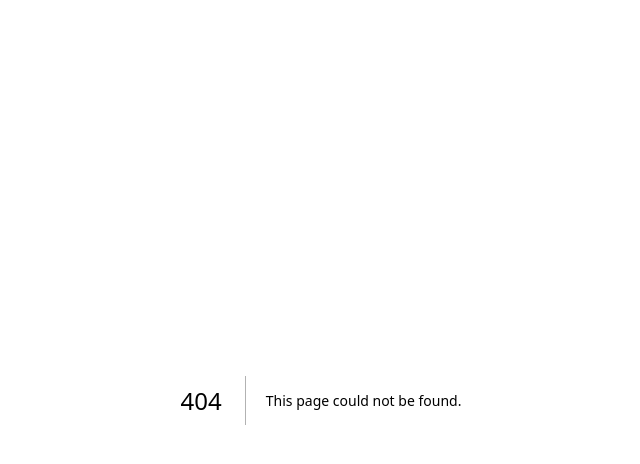
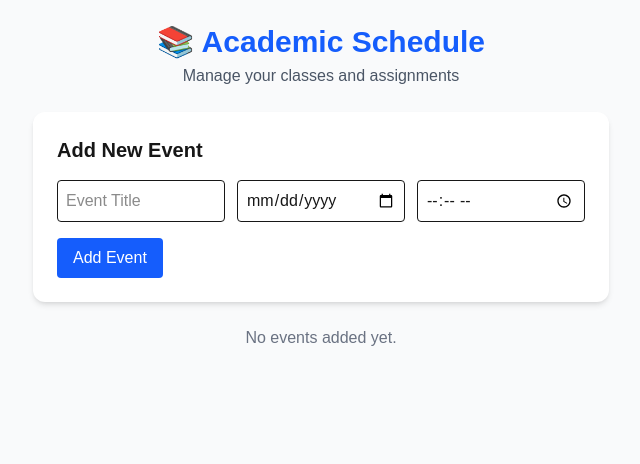
Before and after one commit to klajdi24/weekwise-ai, a Next.js app: page /Schedule in a window 1280 px wide. Before the commit this address had no page. Shown: the top 464 px of the page, without its empty margins (319-959 px from the left). Built offline with nearby package versions, Linux system fonts and the light colour scheme.

Commit message:
Add interactive Academic Schedule page and update Home links

```diff
--- /dev/null
+++ b/app/Schedule/page.tsx
@@ -0,0 +1,98 @@
+"use client";
+import React, { useState } from "react";
+
+interface Event {
+  id: number;
+  title: string;
+  date: string;
+  time: string;
+}
+
+export default function Schedule() {
+  const [events, setEvents] = useState<Event[]>([]);
+  const [title, setTitle] = useState("");
+  const [date, setDate] = useState("");
+  const [time, setTime] = useState("");
+
+  const addEvent = () => {
+    if (!title || !date || !time) return;
+    setEvents([...events, { id: Date.now(), title, date, time }]);
+    setTitle("");
+    setDate("");
+    setTime("");
+  };
+
+  const deleteEvent = (id: number) => {
+    setEvents(events.filter((event) => event.id !== id));
+  };
+
+  return (
+    <div className="min-h-screen bg-gray-50 p-6">
+      <header className="mb-6 text-center">
+        <h1 className="text-3xl font-bold text-blue-600">📚 Academic Schedule</h1>
+        <p className="text-gray-600 mt-1">Manage your classes and assignments</p>
+      </header>
+
+      {/* Add Event Form */}
+      <div className="bg-white p-6 rounded-xl shadow-md mb-6 max-w-xl mx-auto">
+        <h2 className="text-xl font-semibold mb-4">Add New Event</h2>
+        <div className="grid grid-cols-1 md:grid-cols-3 gap-3 mb-4">
+          <input
+            type="text"
+            placeholder="Event Title"
+            value={title}
+            onChange={(e) => setTitle(e.target.value)}
+            className="border p-2 rounded"
+          />
+          <input
+            type="date"
+            value={date}
+            onChange={(e) => setDate(e.target.value)}
+            className="border p-2 rounded"
+          />
+          <input
+            type="time"
+            value={time}
+            onChange={(e) => setTime(e.target.value)}
+            className="border p-2 rounded"
+          />
+        </div>
+        <button
+          onClick={addEvent}
+          className="bg-blue-600 text-white px-4 py-2 rounded hover:bg-blue-700 transition"
+        >
+          Add Event
+        </button>
+      </div>
+
+      {/* Event List */}
+      <div className="max-w-xl mx-auto">
+        {events.length === 0 ? (
+          <p className="text-gray-500 text-center">No events added yet.</p>
+        ) : (
+          <ul className="space-y-4">
+            {events.map((event) => (
+              <li
+                key={event.id}
+                className="bg-white p-4 rounded-xl shadow flex justify-between items-center"
+              >
+                <div>
+                  <h3 className="font-semibold">{event.title}</h3>
+                  <p className="text-gray-600 text-sm">
+                    {event.date} at {event.time}
+                  </p>
+                </div>
+                <button
+                  onClick={() => deleteEvent(event.id)}
+                  className="text-red-600 hover:text-red-800 font-bold"
+                >
+                  Delete
+                </button>
+              </li>
+            ))}
+          </ul>
+        )}
+      </div>
+    </div>
+  );
+}
--- a/app/page.tsx
+++ b/app/page.tsx
@@ -19,7 +19,10 @@ export default function Home() {
           <p className="text-gray-600 mb-4">
             View, add, and manage your classes and assignments easily.
           </p>
-          <button className="bg-blue-600 text-white px-4 py-2 rounded hover:bg-blue-700 transition">
+          <button
+            onClick={() => window.location.href="/schedule"}
+            className="bg-blue-600 text-white px-4 py-2 rounded hover:bg-blue-700 transition"
+          >
             Go to Schedule
           </button>
         </div>
@@ -28,9 +31,12 @@ export default function Home() {
         <div className="bg-white p-6 rounded-xl shadow hover:shadow-lg transition cursor-pointer">
           <h2 className="text-xl font-semibold mb-2">🏃 Fitness Tracker</h2>
           <p className="text-gray-600 mb-4">
-            Log workouts, track steps, and monitor your health progress.
+            Log workouts, track steps, and monitor your progress.
           </p>
-          <button className="bg-green-600 text-white px-4 py-2 rounded hover:bg-green-700 transition">
+          <button
+            onClick={() => window.location.href="/fitness"}
+            className="bg-green-600 text-white px-4 py-2 rounded hover:bg-green-700 transition"
+          >
             Go to Fitness
           </button>
         </div>
@@ -41,7 +47,10 @@ export default function Home() {
           <p className="text-gray-600 mb-4">
             Manage your account, settings, and preferences.
           </p>
-          <button className="bg-gray-700 text-white px-4 py-2 rounded hover:bg-gray-800 transition">
+          <button
+            onClick={() => window.location.href="/profile"}
+            className="bg-gray-700 text-white px-4 py-2 rounded hover:bg-gray-800 transition"
+          >
             Go to Profile
           </button>
         </div>
```
